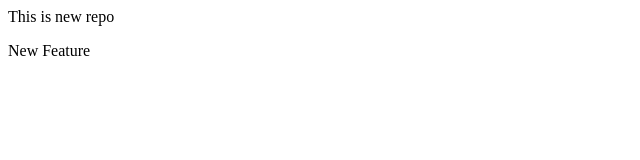
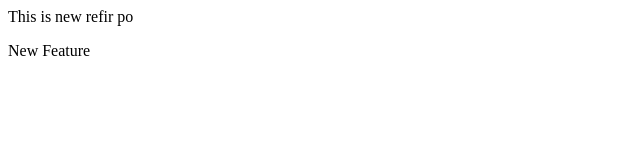
Before and after one commit to rahulbhogal777/localRepo, a plain HTML site: page index.html in a window 1280 px wide. Shown: the full height of the page, 0-640 px from the left. Drawn offline with Linux system fonts and the light colour scheme.

Commit message:
new feature

```diff
--- a/index.html
+++ b/index.html
@@ -1,2 +1,2 @@
-<p>This is new repo</p>
+<p>This is new refir po</p>
 <p>New Feature</p>
```
